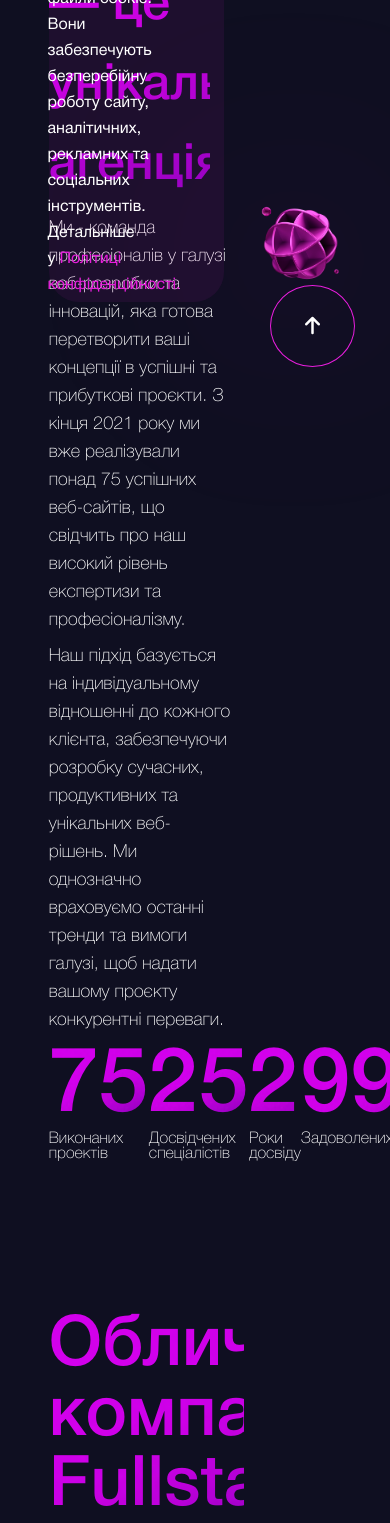
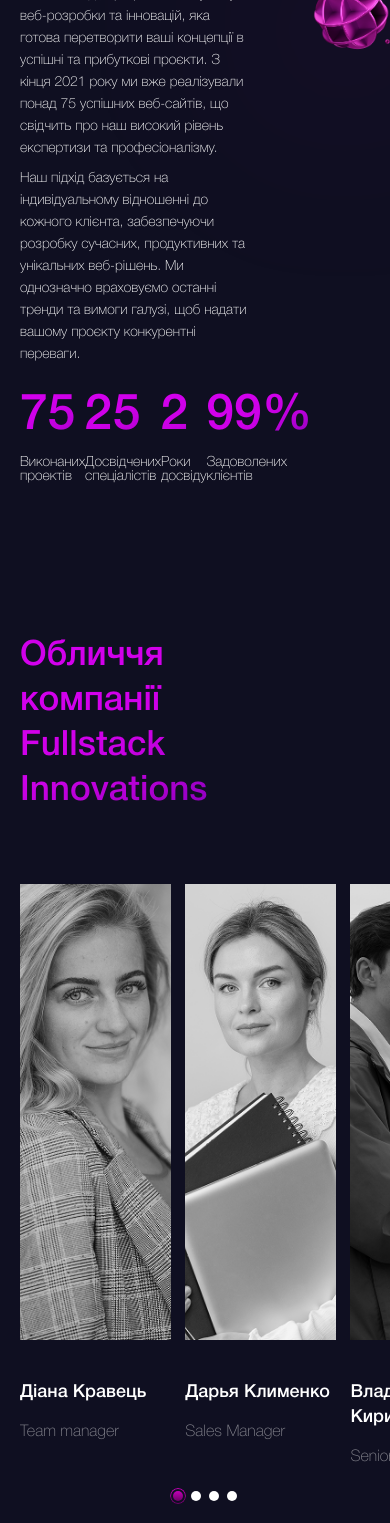
Before and after one commit to MykolaBuvanyk/FullStack-Innovations, a Next.js app in the folder client/: page /1/about in a window 390 px wide. Shown: the part 432-1955 px from the top of the page. Built offline with nearby package versions, Linux system fonts and the light colour scheme; a web font is replaced by a local one.

Commit message:
start create tablet version

```diff
--- a/client/app/[lang]/layout.tsx
+++ b/client/app/[lang]/layout.tsx
@@ -45,12 +45,12 @@
         />
       </head>
       <body>
-        <Header dictionary={header} />
-        <SocialLinks />
-        <Cookie dictionary={cookie} />
-        <ButtonTop/>
+        {/* <Header dictionary={header} /> */}
+        {/* <SocialLinks /> */}
+        {/* <Cookie dictionary={cookie} /> */}
+        {/* <ButtonTop/> */}
         {children}
-        <Footer dictionary={footer} />
+        {/* <Footer dictionary={footer} /> */}
       </body>
     </html>
   );
--- a/client/app/components/AboutHero/AboutHero.module.css
+++ b/client/app/components/AboutHero/AboutHero.module.css
@@ -178,6 +178,38 @@
 
 @media(max-width:1440px){
     .aboutHeroTitle{
-        font-size: 50px;
+        font-size: 35px;
+        line-height: 45px;
+    }
+
+    .aboutHeroPara,
+    .btn{
+      font-size: 14px;
+      line-height: 22px;
+    }
+
+    .aboutHeroEl{
+      font-size: 14px;
+    }
+
+    .aboutHeroEl span {
+      font-size: 50px;
+      line-height: 80px;
+    }
+
+    @media(max-width:1150px){
+      .aboutHeroWrapper {
+        padding: 0 20px;
+        margin-top: 45px;
+      }
+      .aboutHeroTextWrapper{
+        width: 90%;
+      }
+      .aboutHeroParaWrapper{
+        width: 85%;
+      }
+      .btn{
+        padding: 15px 35px;
+      }
     }
 }
--- a/client/app/components/AboutPeopleSlider/AboutPeopleSlider.module.css
+++ b/client/app/components/AboutPeopleSlider/AboutPeopleSlider.module.css
@@ -89,3 +89,39 @@
 .swiperPaginationBulletActive {
     opacity: 1;
 }
+
+@media(max-width: 1440px) {
+    .aboutPeopleSliderTitle h2 {
+        font-size: 35px;
+        line-height: 45px;
+    }
+
+    .personCard h3 {
+        font-size: 18px;
+        line-height: 25px;
+    }
+
+    .personCard p {
+        font-size: 16px;
+        line-height: 25px;
+    }
+}
+
+@media(max-width: 1150px) {
+    .aboutPeopleSlider {
+        padding: 0 0 0 20px;
+    }
+
+    .aboutPeopleSliderTitle {
+        padding: 0;
+        width: 75%;
+    }
+
+    .swiperSlide:last-child {
+        padding-right: 20px;
+    }
+    .personImage{
+        aspect-ratio: 0.92/1;
+        width: 38.66vw;
+    }
+}
--- a/client/app/components/AboutPeopleSlider/AboutPeopleSlider.tsx
+++ b/client/app/components/AboutPeopleSlider/AboutPeopleSlider.tsx
@@ -36,13 +36,22 @@
             el: `.${styles.swiperPagination}`,
           }}
           breakpoints={{
-            1100: { slidesPerView: 4 },
-            768: { slidesPerView: 2 },
-            0: { slidesPerView: 1 },
+            1100: {
+              slidesPerView: 2.3,
+              spaceBetween: 10
+             },
+            768: {
+              slidesPerView: 2.3,
+              spaceBetween: 10
+             },
+            0: {
+              slidesPerView: 2.3,
+              spaceBetween: 10
+             },
           }}
         >
           {dictionary.people.map((person: { name: string; position: string; image: any }, index: number) => (
-            <SwiperSlide key={index}>
+            <SwiperSlide className={styles.swiperSlide} key={index}>
               <div className={styles.personCard}>
                 <div className={styles.personImage}>
                   <Image
```
